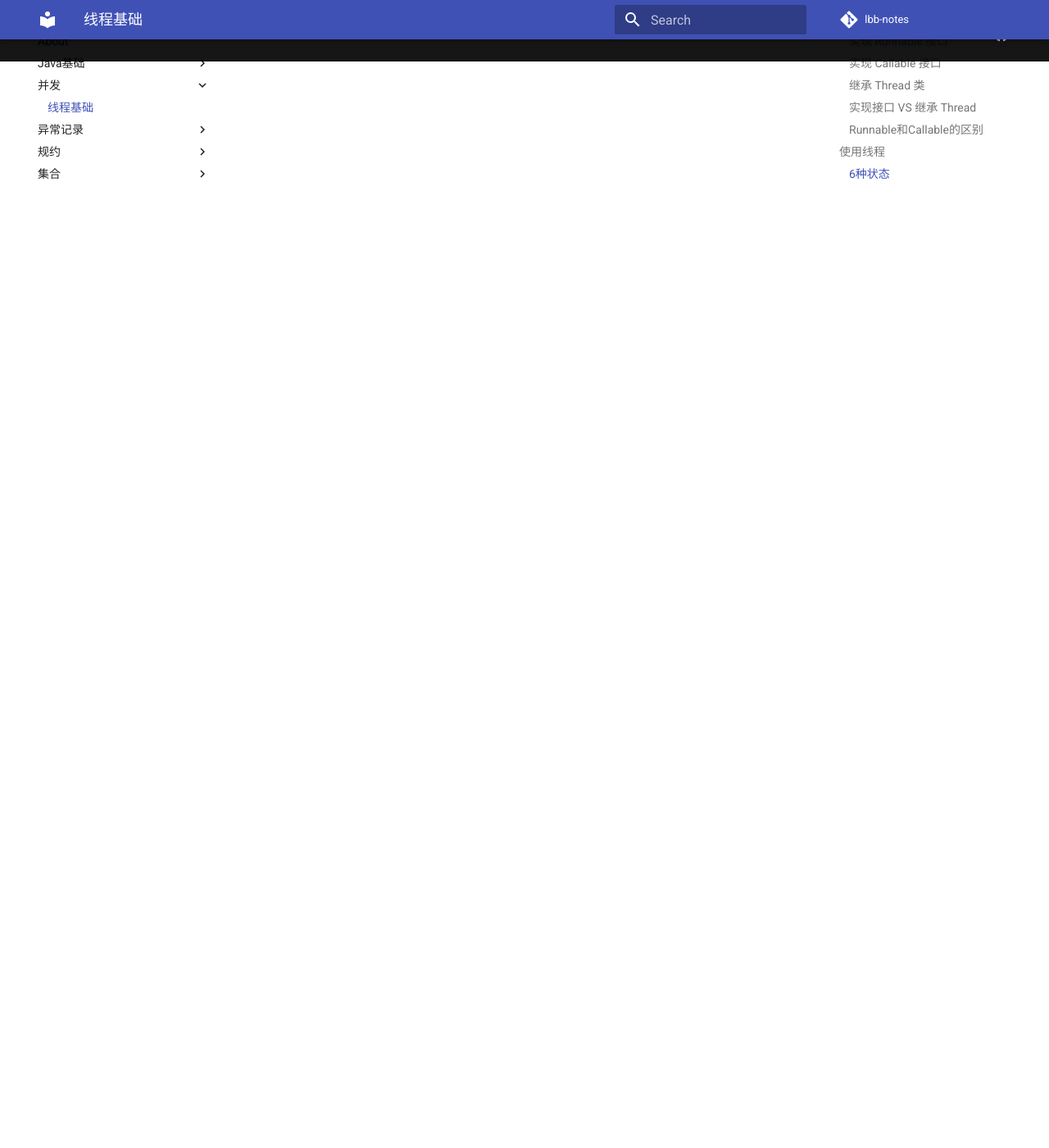
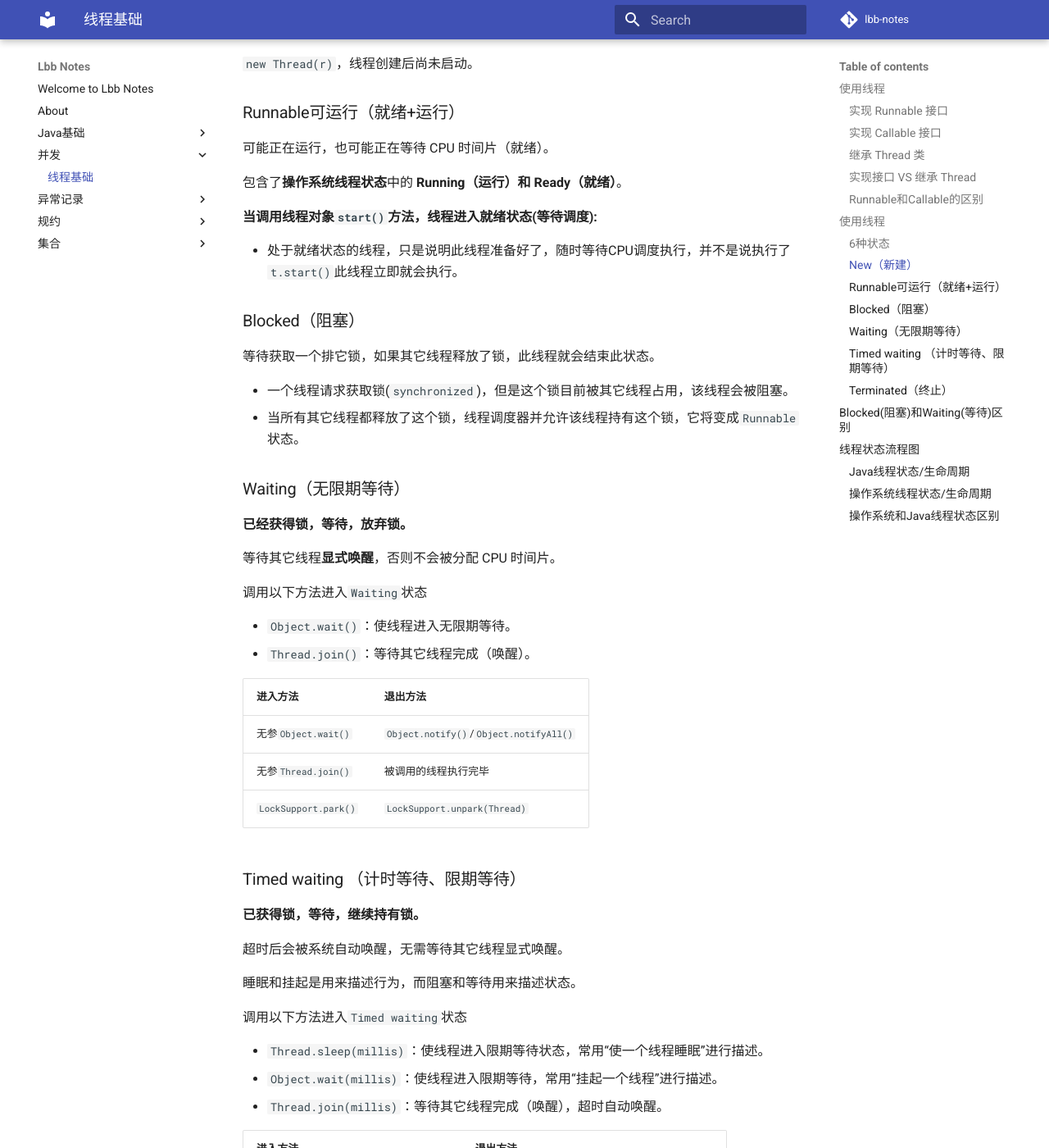
Before and after one commit to ban-l/lbb-notes, an MkDocs documentation site: the page built from docs/并发/线程基础.md, in a window 1280 px wide and 1400 px high, scrolled down 2161 px. Shown: the whole window at 82% size. Built offline with MkDocs 1.6.1 and Material for MkDocs 9.7.7, drawn with Linux system fonts in a browser that asks for light colours; comment, search, counter and statistics services are not loaded; some of the changed text lies outside the part shown.

Commit message:
Java线程状态

````diff
--- a/docs/并发/线程基础.md
+++ b/docs/并发/线程基础.md
@@ -47,9 +47,9 @@
 - `Callable`的任务执行后可返回值，而`Runnable`的任务不能返回值。
 - `Call`方法可以抛出异常，`run`方法不可以。
 
-- 运行`Callable`任务可以拿到一个`Future`对象，表示异步计算的结果。
-  - 它提供了检查计算是否完成的方法，以等待计算的完成，并检索计算的结果。
-  - 通过`Future`对象可以了解任务执行情况，可取消任务的执行，还可获取执行结果。
+- `Callable`任务可以拿到一个`Future`对象，表示异步计算的结果。
+  - `Future`对象提供了检查计算是否完成的方法，以等待计算的完成，并检索计算的结果。
+  - `Future`对象可以了解任务执行情况，可取消任务的执行，还可获取执行结果。
 
 ```java
 Runnable r = new MyRunnable();
@@ -70,8 +70,98 @@
 ### 6种状态
 
 - `New`：新建
-- `Runnable`：可运行
+- `Runnable`：可运行（就绪+运行）
 - `Blocked`：阻塞
 - `Waiting`：等待
 - `Timed waiting`：计时等待
 - `Terminated`：终止
+
+### New（新建）
+
+`new Thread(r)`，线程创建后尚未启动。
+
+### Runnable可运行（就绪+运行）
+
+可能正在运行，也可能正在等待 CPU 时间片（就绪）。
+
+包含了**操作系统线程状态**中的 **Running（运行）和 Ready（就绪）**。
+
+**当调用线程对象`start()`方法，线程进入就绪状态(等待调度):**
+
+- 处于就绪状态的线程，只是说明此线程准备好了，随时等待CPU调度执行，并不是说执行了`t.start()`此线程立即就会执行。
+
+### Blocked（阻塞）
+
+等待获取一个排它锁，如果其它线程释放了锁，此线程就会结束此状态。
+
+- 一个线程请求获取锁(`synchronized`)，但是这个锁目前被其它线程占用，该线程会被阻塞。
+- 当所有其它线程都释放了这个锁，线程调度器并允许该线程持有这个锁，它将变成`Runnable`状态。
+
+### Waiting（无限期等待）
+
+**已经获得锁，等待，放弃锁。**
+
+等待其它线程**显式唤醒**，否则不会被分配 CPU 时间片。
+
+调用以下方法进入`Waiting`状态
+
+- `Object.wait()`：使线程进入无限期等待。
+- `Thread.join()`：等待其它线程完成（唤醒）。
+
+| 进入方法             | 退出方法                               |
+| -------------------- | -------------------------------------- |
+| 无参`Object.wait()`  | `Object.notify()`/`Object.notifyAll()` |
+| 无参`Thread.join()`  | 被调用的线程执行完毕                   |
+| `LockSupport.park()` | `LockSupport.unpark(Thread)`           |
+
+### Timed waiting （计时等待、限期等待）
+
+**已获得锁，等待，继续持有锁。**
+
+超时后会被系统自动唤醒，无需等待其它线程显式唤醒。
+
+睡眠和挂起是用来描述行为，而阻塞和等待用来描述状态。
+
+调用以下方法进入`Timed waiting`状态
+
+- `Thread.sleep(millis)`：使线程进入限期等待状态，常用“使一个线程睡眠”进行描述。
+- `Object.wait(millis)`：使线程进入限期等待，常用“挂起一个线程”进行描述。
+- `Thread.join(millis)`：等待其它线程完成（唤醒），超时自动唤醒。
+
+| 进入方法                              | 退出方法                                        |
+| ------------------------------------- | ----------------------------------------------- |
+| `Thread.sleep(millis)`                | 时间结束                                        |
+| 有参`Object.wait(millis)`             | 时间结束/`Object.notify()`/`Object.notifyAll()` |
+| 有参`Thread.join(millis)`             | 时间结束/被调用的线程执行完毕                   |
+| `LockSupport.parkNanos(nanoseconds)`  | `LockSupport.unpark(Thread)`                    |
+| `LockSupport.parkUntil(milliseconds)` | `LockSupport.unpark(Thread)`                    |
+
+### Terminated（终止）
+
+- `run()`方法正常退出，线程自然终止。
+- 产生了异常而结束。
+
+## Blocked(阻塞)和Waiting(等待)区别
+
+- `Blocked`是被动的，没有获得锁，它是在等待获取一个排它锁。
+- `Waiting`是主动的，已经获得锁，主动放弃。
+
+## 线程状态流程图
+
+当线程阻塞或等待（或终止），可以调度另一个线程运行。
+
+![image-20250414214307795](assets/image-20250414214307795.png)
+
+### Java线程状态/生命周期
+
+![image-20250414214251671](assets/image-20250414214251671.png)
+
+### 操作系统线程状态/生命周期
+
+![image-20250414214821341](assets/image-20250414214821341.png)
+
+### 操作系统和Java线程状态区别
+
+Java中将操作系统中的**就绪状态+运⾏状态**转化为⼀个状态`Runnable`，阻塞状态细分为了三种：
+
+- `Blocked`、`Waiting`、`Timed waiting`
````
Also changed, not shown: docs/异常记录/数据库连接池使用率100%.md (+30 -57 lines), docs/并发/assets/image-20250414214251671.png (added), docs/并发/assets/image-20250414214307795.png (added), docs/并发/assets/image-20250414214821341.png (added).
